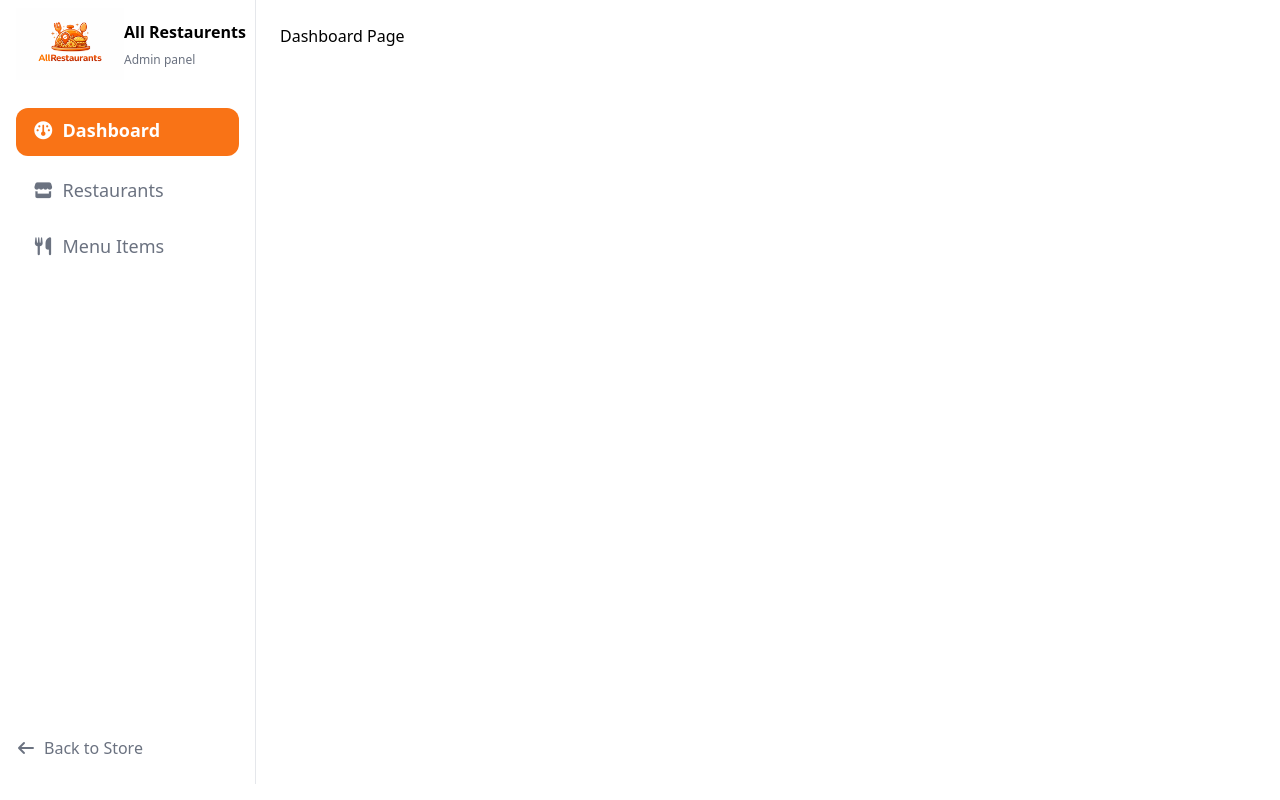
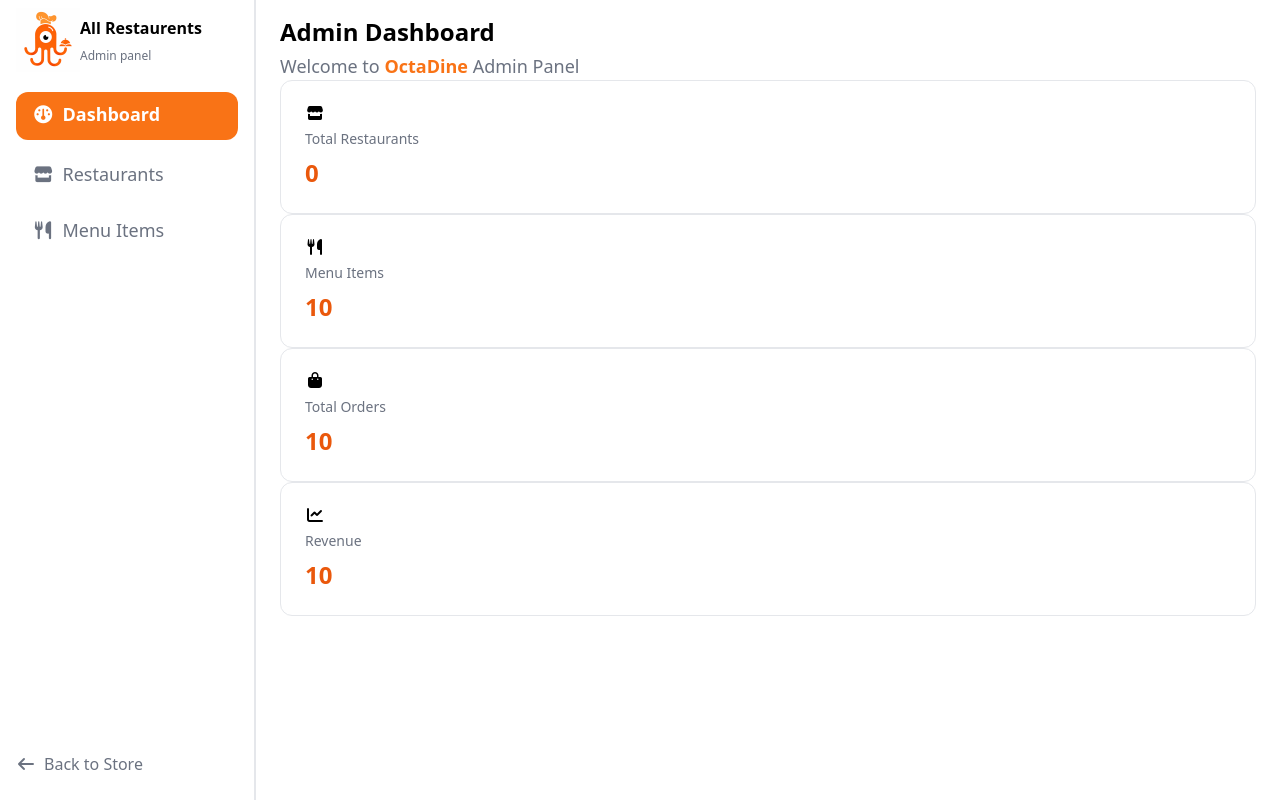
Before and after one commit to 1mhmd1/octarestaurant, a React (Vite) app in the folder react_mhmd/: page /admin/dashboard in a window 1280 px wide. Built offline with nearby package versions, Linux system fonts and the light colour scheme; no server answers.

Commit message:
Implement admin dashboard with statistics and layout components

```diff
--- /dev/null
+++ b/react_mhmd/src/AdminLayout.jsx
@@ -0,0 +1,20 @@
+import AdminNavBar from "./components/AdminNavBar";
+import AdminSideBar from "./components/AdminSideBar";
+import { Outlet } from "react-router-dom";
+
+function AdminLayout() {
+  return (
+    <div className="min-h-screen flex">
+      <AdminSideBar />
+
+      <div className="flex-1 flex flex-col">
+        <AdminNavBar />
+        <main className="p-6">
+          <Outlet />
+        </main>
+      </div>
+    </div>
+  );
+}
+
+export default AdminLayout;
--- a/react_mhmd/src/AdminNav.jsx
+++ /dev/null
@@ -1,75 +0,0 @@
-import { NavLink, Link } from "react-router-dom";
-
-function AdminNav() {
-  return (
-    <nav className="w-64 min-h-screen bg-white flex flex-col px-4 py-6 border-r -mt-4">
-      <div className="h-20 w-32">
-        <Link to="/" className="flex items-center pr-5">
-          <img src="/logo.png" alt="logo" />
-          <div className="flex flex-col  gap-2 ">
-            <p className="font-bold text-md whitespace-nowrap ">
-              All Restaurents
-            </p>
-            <p className="text-xs font-medium text-gray-500 whitespace-nowrap">
-              Admin panel
-            </p>
-          </div>
-        </Link>
-      </div>
-
-      <div className="flex flex-col gap-3 mt-5">
-        <NavLink
-          to="/admin/dashboard"
-          end
-          className={({ isActive }) =>
-            isActive
-              ? "bg-orange-500 font-bold text-white px-4 py-2 rounded-xl text-lg h-12  block "
-              : " hover:bg-orange-300  text-gray-500  text-lg  rounded-xl font-medium hover:text-orange-700 px-4 py-2 rounded block transition"
-          }
-        >
-          <i className="fa-solid fa-gauge mr-2"></i>
-          Dashboard
-        </NavLink>
-
-        <NavLink
-          to="/admin/restaurants"
-          end
-          className={({ isActive }) =>
-            isActive
-              ? "bg-orange-500 font-bold text-white px-4 py-2 rounded-xl text-lg h-12 block "
-              : " hover:bg-orange-300 text-gray-500  text-lg  rounded-xl font-medium hover:text-orange-700 px-4 py-2 rounded block transition"
-          }
-        >
-          <i className="fa-solid fa-store mr-2"></i>
-          Restaurants
-        </NavLink>
-
-        <NavLink
-          to="/admin/menu"
-          end
-          className={({ isActive }) =>
-            isActive
-              ? "bg-orange-500 font-bold text-white px-4 py-2 rounded-xl text-lg h-12 block "
-              : " hover:bg-orange-300 text-gray-500  text-lg  rounded-xl font-medium hover:text-orange-700 px-4 py-2 rounded block transition"
-          }
-        >
-          <i className="fa-solid fa-utensils mr-2"></i>
-          Menu Items
-        </NavLink>
-      </div>
-
-      <div className="mt-auto pt-4 ">
-        <NavLink
-          to="/store"
-          className="flex items-center gap-2 text-gray-500
-                     hover:text-black transition"
-        >
-          <i className="fa-solid fa-arrow-left"></i>
-          Back to Store
-        </NavLink>
-      </div>
-    </nav>
-  );
-}
-
-export default AdminNav;
--- a/react_mhmd/src/App.jsx
+++ b/react_mhmd/src/App.jsx
@@ -1,22 +1,18 @@
-import AdminNav from "./AdminNav.jsx";
-import { Routes, Route, BrowserRouter } from "react-router-dom";
-
+import Dashboard from "./pages/Dashboard.jsx";
+import ControlMenu from "./pages/ControlMenu.jsx";
+import ControlRestaurants from "./pages/ControlRestaurants.jsx";
+import AdminLayout from "./AdminLayout.jsx";
+import { Routes, Route } from "react-router-dom";
 function App() {
   return (
-    <div className="flex">
-      <AdminNav />
-
-      <main className="flex-1 p-6">
-        <Routes>
-          <Route path="/admin/dashboard" element={<div>Dashboard Page</div>} />
-          <Route
-            path="/admin/restaurants"
-            element={<div>Restaurants Page</div>}
-          />
-          <Route path="/admin/menu" element={<div>Menu Page</div>} />
-        </Routes>
-      </main>
-    </div>
+    <Routes>
+      <Route path="/admin" element={<AdminLayout />}>
+        <Route index element={<Dashboard />} />
+        <Route path="dashboard" element={<Dashboard />} />
+        <Route path="menu" element={<ControlMenu />} />
+        <Route path="restaurants" element={<ControlRestaurants />} />
+      </Route>
+    </Routes>
   );
 }
 
--- /dev/null
+++ b/react_mhmd/src/components/AdminNavBar.jsx
@@ -0,0 +1,58 @@
+import { NavLink, Link } from "react-router-dom";
+
+function AdminNavBar() {
+  return (
+    <header className="lg:hidden bg-white border-b ">
+      <div className="h-16 px-4 flex items-center justify-between">
+        <div className="flex items-center gap-0 ">
+          <img src="/OctaDine.png" alt="logo" className="h-12 w-22 " />
+          <span className="font-bold ">Admin</span>
+        </div>
+
+        <Link to="/store" className="text-sm text-gray-500 hover:text-black">
+          View Store
+        </Link>
+      </div>
+
+      <nav className="px-4 pb-3">
+        <div className="flex gap-2">
+          <NavLink
+            to="/admin/dashboard"
+            end
+            className={({ isActive }) =>
+              isActive
+                ? "px-4 py-2 rounded-full bg-orange-500 text-white font-medium text-sm"
+                : "px-4 py-2 rounded-full  bg-gray-100 text-gray-700 font-semibold text-sm"
+            }
+          >
+            Dashboard
+          </NavLink>
+
+          <NavLink
+            to="/admin/restaurants"
+            className={({ isActive }) =>
+              isActive
+                ? "px-4 py-2 rounded-full bg-orange-500 text-white font-medium text-sm"
+                : "px-4 py-2 rounded-full bg-gray-100 text-gray-700 font-semibold text-sm"
+            }
+          >
+            Restaurants
+          </NavLink>
+
+          <NavLink
+            to="/admin/menu"
+            className={({ isActive }) =>
+              isActive
+                ? "px-4 py-2 rounded-full bg-orange-500 text-white font-medium text-sm"
+                : "px-4 py-2 rounded-full bg-gray-100 text-gray-700 font-semibold text-sm"
+            }
+          >
+            Menu Items
+          </NavLink>
+        </div>
+      </nav>
+    </header>
+  );
+}
+
+export default AdminNavBar;
--- /dev/null
+++ b/react_mhmd/src/components/AdminSideBar.jsx
@@ -0,0 +1,77 @@
+import { NavLink, Link } from "react-router-dom";
+
+function AdminSideBar() {
+  return (
+    <aside className="hidden lg:flex w-64 min-h-screen border-r">
+      <nav className="w-64 min-h-screen bg-white flex flex-col px-4 py-6 border-r -mt-4">
+        <div className="h-18 w-32">
+          <Link to="/" className="flex items-center pr-5">
+            <img src="/OctaDine.png" className="h-16 w-24" alt="logo" />
+            <div className="flex flex-col  gap-2 ">
+              <p className="font-bold text-md whitespace-nowrap ">
+                All Restaurents
+              </p>
+              <p className="text-xs font-medium text-gray-500 whitespace-nowrap">
+                Admin panel
+              </p>
+            </div>
+          </Link>
+        </div>
+
+        <div className="flex flex-col gap-3 mt-5">
+          <NavLink
+            to="/admin/dashboard"
+            end
+            className={({ isActive }) =>
+              isActive
+                ? "bg-orange-500 font-bold text-white px-4 py-2 rounded-xl text-lg h-12  block "
+                : " hover:bg-orange-300  text-gray-500  text-lg  rounded-xl font-medium hover:text-orange-700 px-4 py-2 rounded block transition"
+            }
+          >
+            <i className="fa-solid fa-gauge mr-2"></i>
+            Dashboard
+          </NavLink>
+
+          <NavLink
+            to="/admin/restaurants"
+            end
+            className={({ isActive }) =>
+              isActive
+                ? "bg-orange-500 font-bold text-white px-4 py-2 rounded-xl text-lg h-12 block "
+                : " hover:bg-orange-300 text-gray-500  text-lg  rounded-xl font-medium hover:text-orange-700 px-4 py-2 rounded block transition"
+            }
+          >
+            <i className="fa-solid fa-store mr-2"></i>
+            Restaurants
+          </NavLink>
+
+          <NavLink
+            to="/admin/menu"
+            end
+            className={({ isActive }) =>
+              isActive
+                ? "bg-orange-500 font-bold text-white px-4 py-2 rounded-xl text-lg h-12 block "
+                : " hover:bg-orange-300 text-gray-500  text-lg  rounded-xl font-medium hover:text-orange-700 px-4 py-2 rounded block transition"
+            }
+          >
+            <i className="fa-solid fa-utensils mr-2"></i>
+            Menu Items
+          </NavLink>
+        </div>
+
+        <div className="mt-auto pt-4 ">
+          <NavLink
+            to="/store"
+            className="flex items-center gap-2 text-gray-500
+                     hover:text-black transition"
+          >
+            <i className="fa-solid fa-arrow-left"></i>
+            Back to Store
+          </NavLink>
+        </div>
+      </nav>
+    </aside>
+  );
+}
+
+export default AdminSideBar;
--- /dev/null
+++ b/react_mhmd/src/components/DashboardCards.jsx
@@ -0,0 +1,11 @@
+function DashboardCards({ icon, value, title }) {
+  return (
+    <div className=" border rounded-xl p-6 flex flex-col  gap-2">
+      <i className={icon}></i>
+
+      <p className="text-sm text-gray-500">{title}</p>
+      <h2 className="text-2xl font-bold text-orange-600">{value}</h2>
+    </div>
+  );
+}
+export default DashboardCards;
--- /dev/null
+++ b/react_mhmd/src/pages/ControlMenu.jsx
@@ -0,0 +1,2 @@
+function ControlMenu() {}
+export default ControlMenu;
--- /dev/null
+++ b/react_mhmd/src/pages/ControlRestaurants.jsx
@@ -0,0 +1,2 @@
+function ControlRestaurants() {}
+export default ControlRestaurants;
--- /dev/null
+++ b/react_mhmd/src/pages/Dashboard.jsx
@@ -0,0 +1,55 @@
+import DashboardCards from "../components/DashboardCards";
+import { useEffect, useState } from "react";
+function Dashboard() {
+  const [stats, setStats] = useState({
+    restaurants: 0,
+    menuItems: 0,
+    orders: 0,
+  });
+  useEffect(() => {
+    fetch("http://localhost/api/restaurantAPIs/dashboard-stats.php")
+      .then((res) => res.json())
+      .then((data) => {
+        setStats({
+          restaurants: data.restaurants,
+          menuItems: data.menu_items,
+          orders: data.orders,
+        });
+      });
+  }, []);
+  return (
+    <>
+      <div>
+        <div className="flex flex-col  -mt-2">
+          <h1 className="text-2xl font-bold mb-4">Admin Dashboard</h1>
+          <p className="text-gray-500 font-normal -mt-3 text-lg">
+            Welcome to{" "}
+            <span className="text-orange-500 font-bold">OctaDine </span>
+            Admin Panel
+          </p>
+        </div>
+        <DashboardCards
+          icon="fa-solid fa-store "
+          value={stats.restaurants}
+          title="Total Restaurants"
+        />
+        <DashboardCards
+          icon="fa-solid fa-utensils"
+          value="10"
+          title="Menu Items"
+        />
+        <DashboardCards
+          icon="fa-solid fa-bag-shopping"
+          value="10"
+          title="Total Orders"
+        />
+        <DashboardCards
+          icon="fa-solid fa-chart-line"
+          value="10"
+          title="Revenue "
+        />
+      </div>
+    </>
+  );
+}
+export default Dashboard;
```
Also changed, not shown: react_mhmd/public/OctaDine.png (added), 1 other file (tests, documents, lock files or other folders).
